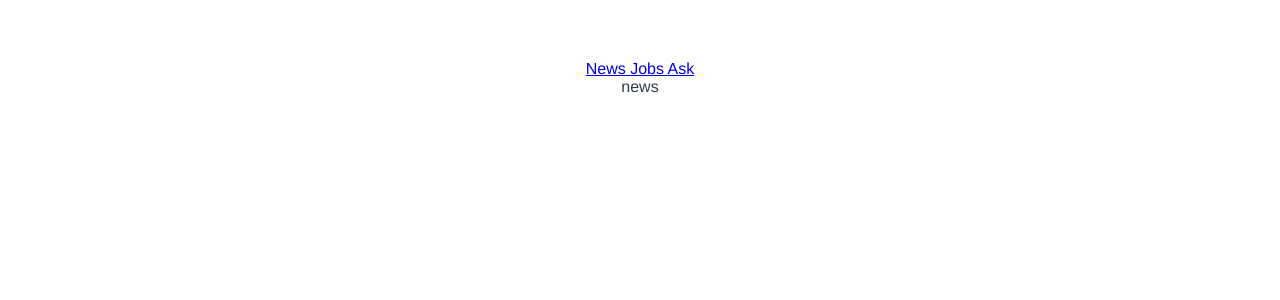
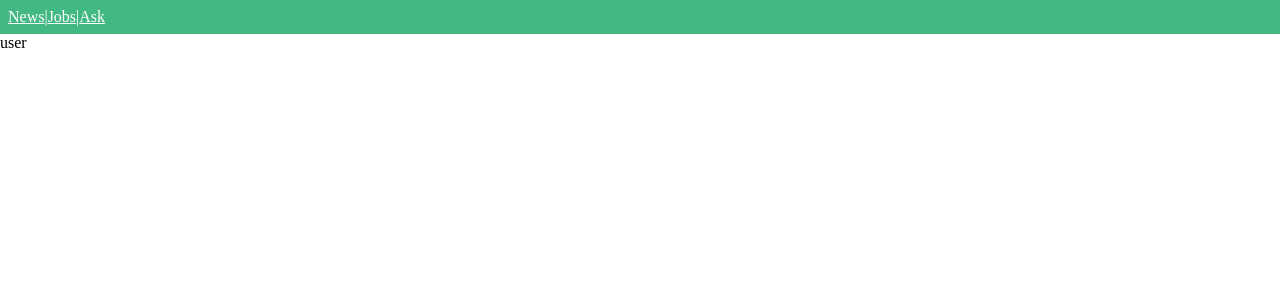
Before and after one commit to RabbitG29/vue-edu-demo, a Vue app: page /user in a window 1280 px wide. Before the commit this address led to /user#/news. Shown: the top 300 px of the page. Built offline with nearby package versions, Linux system fonts and the light colour scheme.

Commit message:
added router config

```diff
--- a/src/App.vue
+++ b/src/App.vue
@@ -16,12 +16,8 @@
 </script>
 
 <style>
-#app {
-  font-family: Avenir, Helvetica, Arial, sans-serif;
-  -webkit-font-smoothing: antialiased;
-  -moz-osx-font-smoothing: grayscale;
-  text-align: center;
-  color: #2c3e50;
-  margin-top: 60px;
+body {
+  padding: 0;
+  margin: 0;
 }
 </style>
--- a/src/components/ToolBar.vue
+++ b/src/components/ToolBar.vue
@@ -1,11 +1,11 @@
 <template>
-  <div>
+  <div class="header">
     <router-link to="/news">
       News
-    </router-link>
+    </router-link> |
     <router-link to="/jobs">
       Jobs
-    </router-link>
+    </router-link> |
     <router-link to="/ask">
       Ask
     </router-link>
@@ -18,6 +18,17 @@
 }
 </script>
 
-<style>
-
+<style scoped>
+.header {
+  color: white;
+  background-color: #42b883;
+  display: flex;
+  padding: 8px;
+}
+.header .router-link-exact-active {
+  color: #35495e;
+}
+.header a {
+  color: white;
+}
 </style>
--- a/src/main.js
+++ b/src/main.js
@@ -1,6 +1,6 @@
 import Vue from 'vue'
 import App from './App.vue'
-import router from './router/index.js'
+import router from './routes/index.js'
 
 Vue.config.productionTip = false
 
--- /dev/null
+++ b/src/views/ItemView.vue
@@ -0,0 +1,15 @@
+<template>
+  <div>
+    item
+  </div>
+</template>
+
+<script>
+export default {
+
+}
+</script>
+
+<style>
+
+</style>
--- /dev/null
+++ b/src/views/UserView.vue
@@ -0,0 +1,15 @@
+<template>
+  <div>
+    user
+  </div>
+</template>
+
+<script>
+export default {
+
+}
+</script>
+
+<style>
+
+</style>
```
Also changed, not shown: src/routes/index.js (renamed from src/router/index.js, +11 -0 lines).
